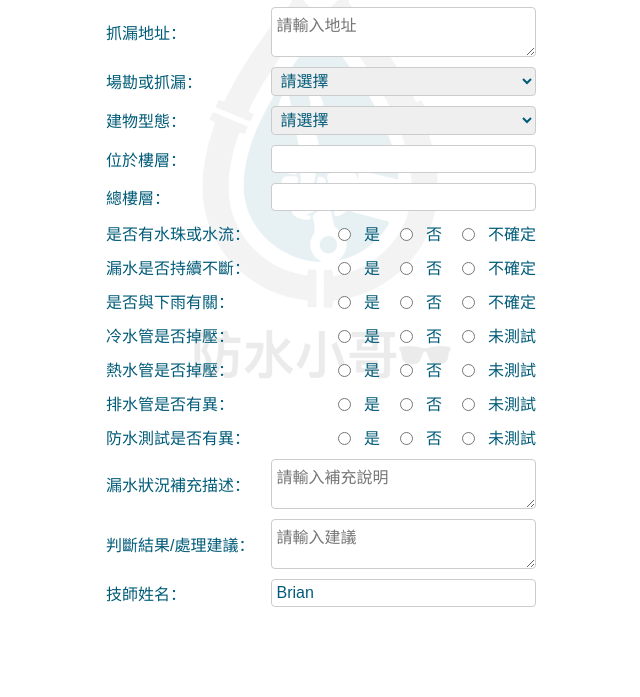
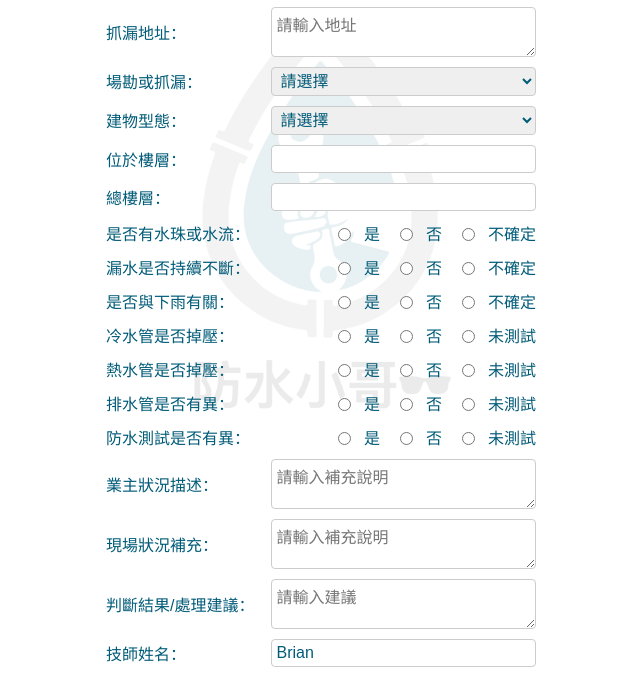
Before and after one commit to waterbrother-Brian/water118, a plain HTML site: page index.html in a window 1280 px wide. Shown: the part 260-957 px from the top of the page, without its empty margins (319-959 px from the left). Before the commit the page ends 897 px from the top, so only its background shows below. Drawn offline with Linux system fonts and the light colour scheme.

Commit message:
Update index.html

```diff
--- a/index.html
+++ b/index.html
@@ -226,7 +226,12 @@
     </div>
 
     <div class="form-row">
-      <label for="description">漏水狀況補充描述：</label>
+      <label for="description">業主狀況描述：</label>
+      <textarea id="description" name="description" placeholder="請輸入補充說明"></textarea>
+    </div>
+
+    <div class="form-row">
+      <label for="description">現場狀況補充：</label>
       <textarea id="description" name="description" placeholder="請輸入補充說明"></textarea>
     </div>
 
```
